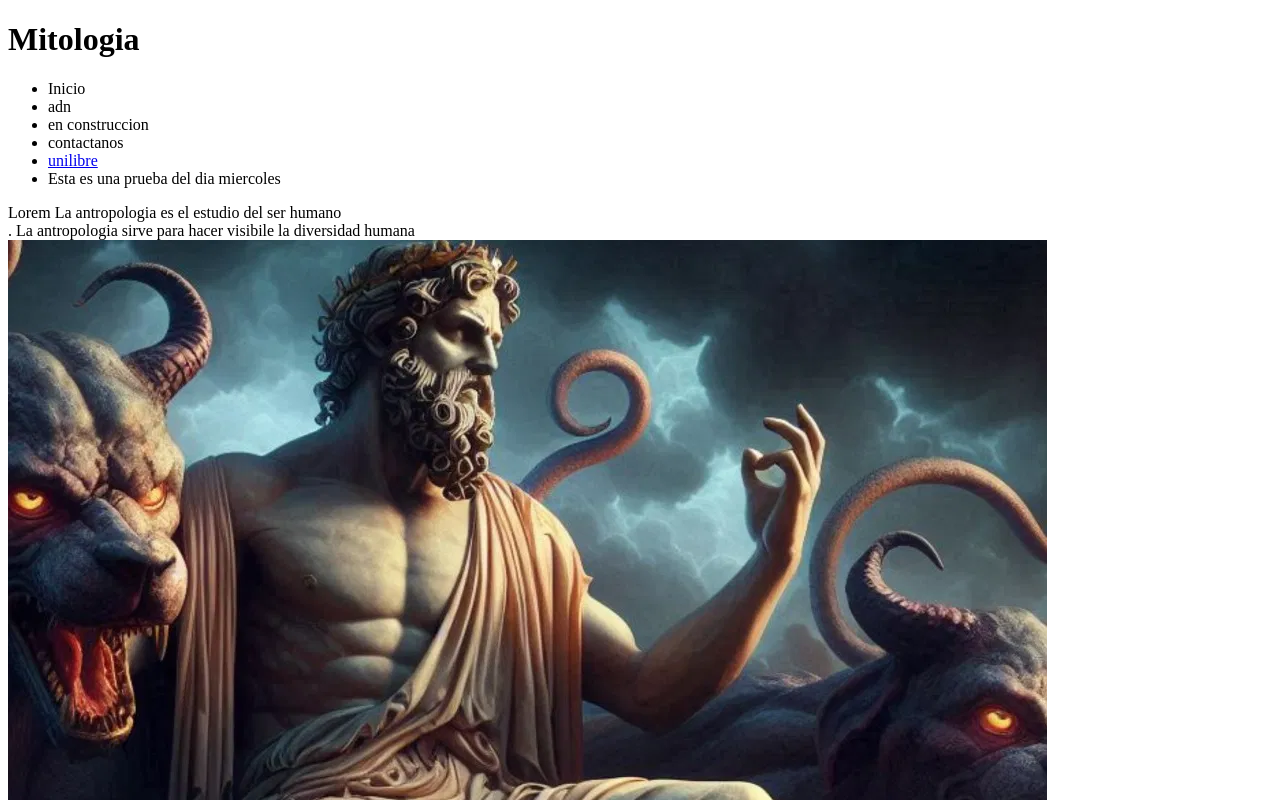
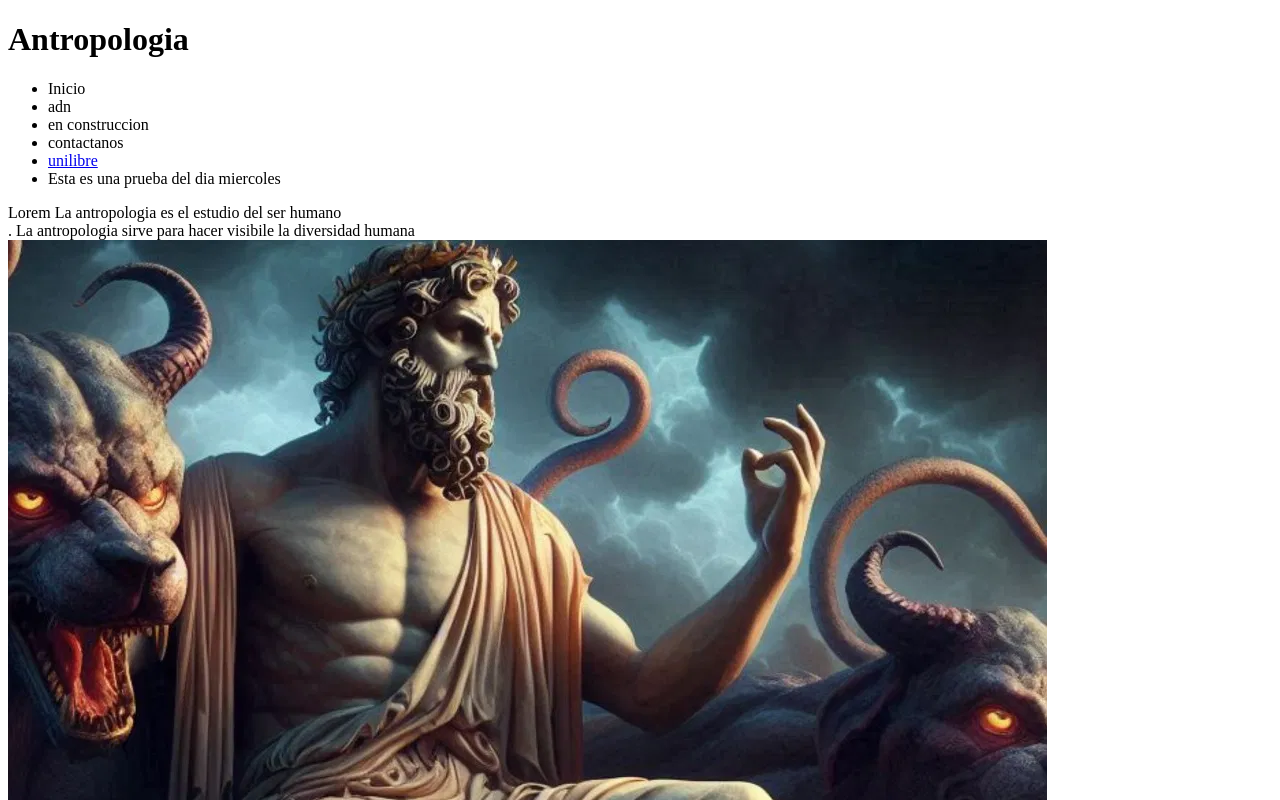
Before and after one commit to Antropofago/Seccion7, a plain HTML site: page index.html in a window 1280 px wide. Shown: the top 800 px of the page. Drawn offline with Linux system fonts and the light colour scheme.

Commit message:
Miercoles

```diff
--- a/index.html
+++ b/index.html
@@ -7,7 +7,7 @@
     </head>
     <body>
         <header>
-        <h1>Mitologia</h1>
+        <h1>Antropologia</h1>
         </header>
                         <!--menu-->
         <nav>
```
